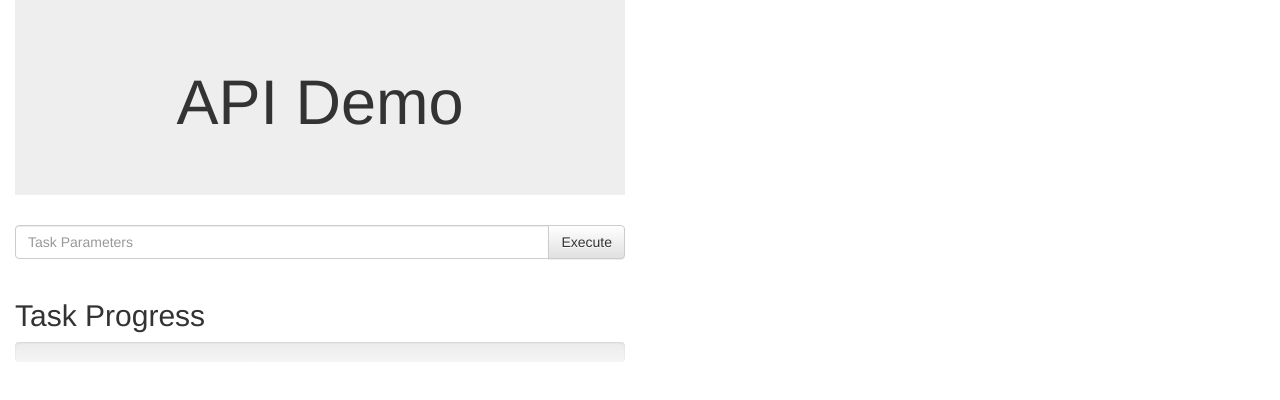
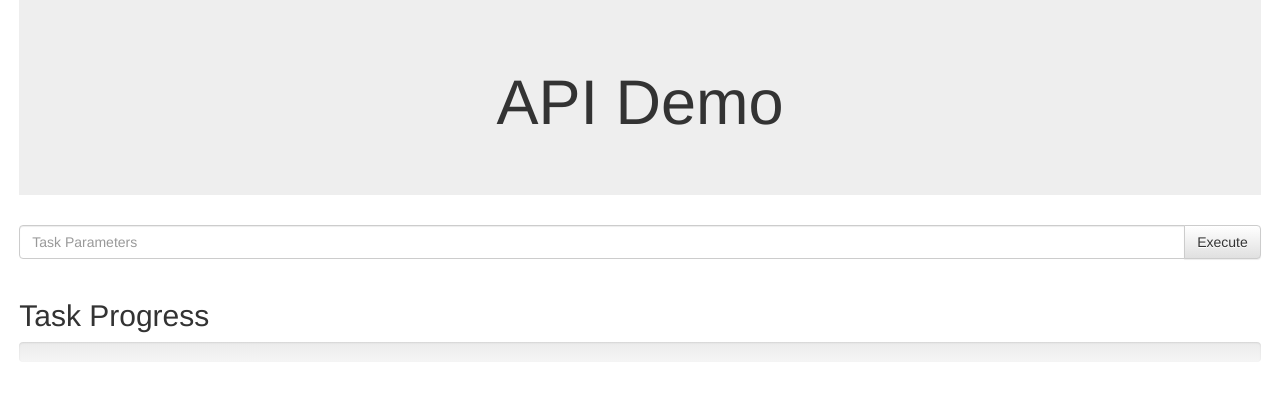
Before and after one commit to morethanunpopular/PythonAPIBoilerplate, a Flask app: page / in a window 1280 px wide. Shown: the top 400 px of the page. Run offline with Flask 2, Linux system fonts and the light colour scheme; parts of the project's set-up code (start-up, migrations or seed data) failed here and were passed over; some libraries are stand-ins or nearby versions.

Commit message:
fixed some stuff in index.html

```diff
--- a/pubsub/templates/index.html
+++ b/pubsub/templates/index.html
@@ -2,6 +2,9 @@
 <html>
 <head>
     <title>PythonAPIBoilerplate Test Client</title>
+
+    <script src="https://ajax.googleapis.com/ajax/libs/jquery/3.2.0/jquery.min.js"></script>
+
     <!-- Latest compiled and minified CSS -->
     <link rel="stylesheet" href="https://maxcdn.bootstrapcdn.com/bootstrap/3.3.7/css/bootstrap.min.css" integrity="sha384-BVYiiSIFeK1dGmJRAkycuHAHRg32OmUcww7on3RYdg4Va+PmSTsz/K68vbdEjh4u" crossorigin="anonymous">
 
@@ -10,16 +13,13 @@
 
     <!-- Latest compiled and minified JavaScript -->
     <script src="https://maxcdn.bootstrapcdn.com/bootstrap/3.3.7/js/bootstrap.min.js" integrity="sha384-Tc5IQib027qvyjSMfHjOMaLkfuWVxZxUPnCJA7l2mCWNIpG9mGCD8wGNIcPD7Txa" crossorigin="anonymous"></script>
-    <script src="https://ajax.googleapis.com/ajax/libs/jquery/3.2.0/jquery.min.js"></script>
     <script type="text/javascript" src="//cdnjs.cloudflare.com/ajax/libs/socket.io/1.3.5/socket.io.min.js"></script>
     <script type="text/javascript" charset="utf-8">
     namespace = '/tasks';
     var socket = io.connect(location.protocol + '//' + document.domain + ':' + location.port + namespace);
      $(document).ready(function() {
-            console.log('page ready')
             socket.on('connect', function() {
                 console.log('connected')
-                console.log(namespace)
             });
             socket.on('task_event', function(msg) {
               document.getElementById("progress-bar").style.width = msg.percent
@@ -48,7 +48,7 @@
 </head>
 
 <body>
-  <div class="col-lg-6">
+  <div style="margin: auto; width: 97%">
     <div class="jumbotron" style="text-align: center">
       <h1> API Demo </h1>
     </div>
```
